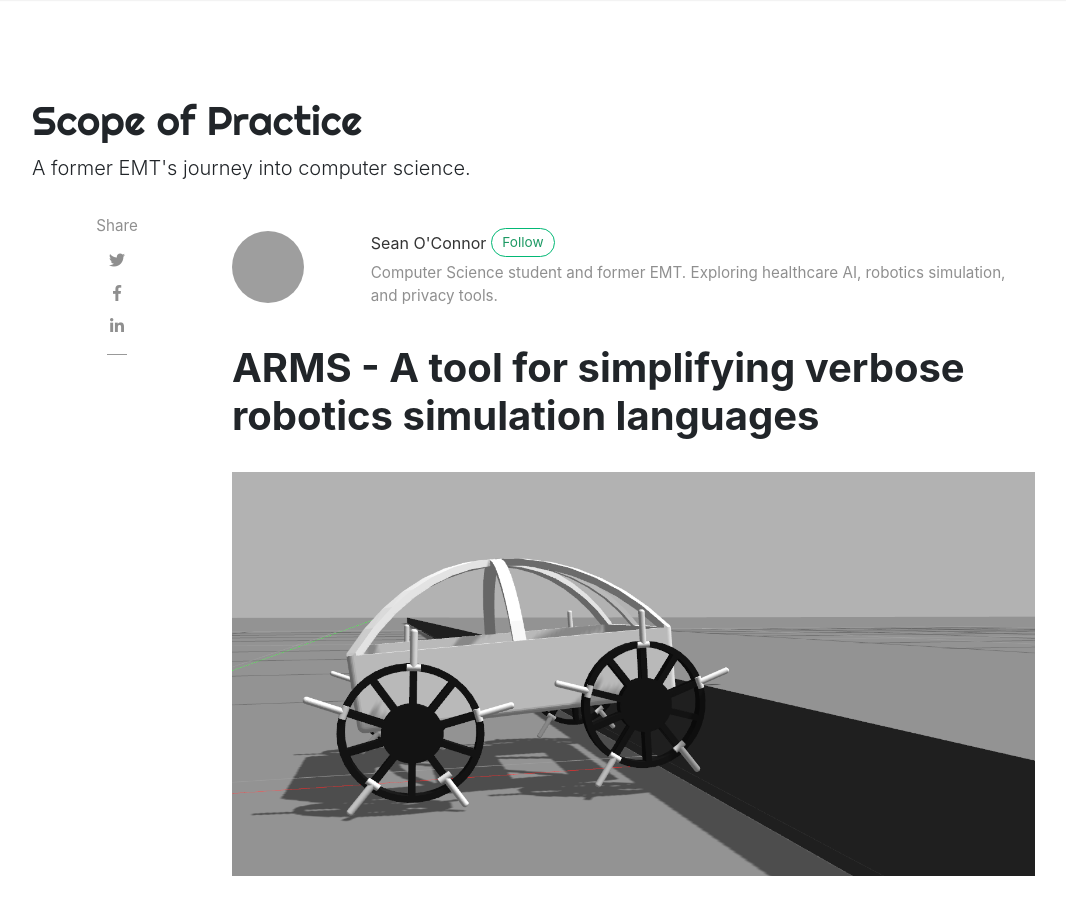
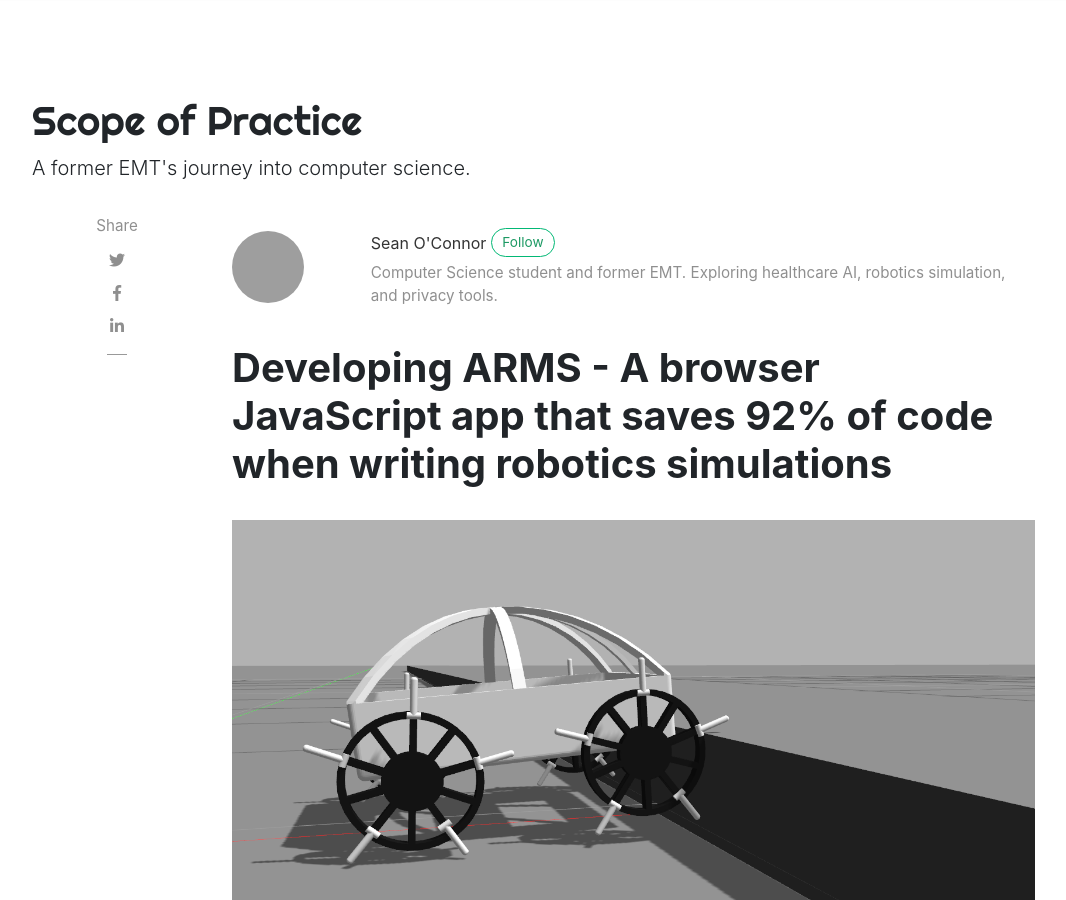
Before and after one commit to oapostrophe/oapostrophe.github.io, a Jekyll site: the page built from _posts/2021-05-20-arms-report.md, in a window 1280 px wide and 900 px high. Shown: the whole window, without its empty margins (53-1119 px from the left). Built offline with Jekyll 4.4.1, drawn with Linux system fonts in a browser that asks for light colours; nearby versions of some CDN libraries; comment, search, counter and statistics services are not loaded; grey boxes are pictures that could not be loaded.

Commit message:
wording update

```diff
--- a/_posts/2021-05-20-arms-report.md
+++ b/_posts/2021-05-20-arms-report.md
@@ -1,9 +1,12 @@
 ---
 layout: post
-title:  "ARMS - A tool for simplifying verbose robotics simulation languages"
+title:  "Developing ARMS - A browser JavaScript app that saves 92% of code when writing robotics simulations"
 author: sean
 categories: [ Robotics, Simulation ]
 image: assets/images/arms1/robot_image.png
+featured: true
+hidden: true
+description: ARMS is a concise and intuitive alternative for writing verbose XML-based robotics simulation languages.  This post charts my journey building it over Spring 2022 and the path ahead.
 ---
 
 Let's say you're designing a robot.  This robot will be used to go over rough terrain as part of post-disaster search-and-rescue missions, so it's important that it be both tall enough to clear uneven ground and stable enough not to topple over on bumps.  You want to know: what height and width will offer the optimal combination of ground clearance and stability?
```
Also changed, not shown: _pages/about.md (+1 -1 lines).
